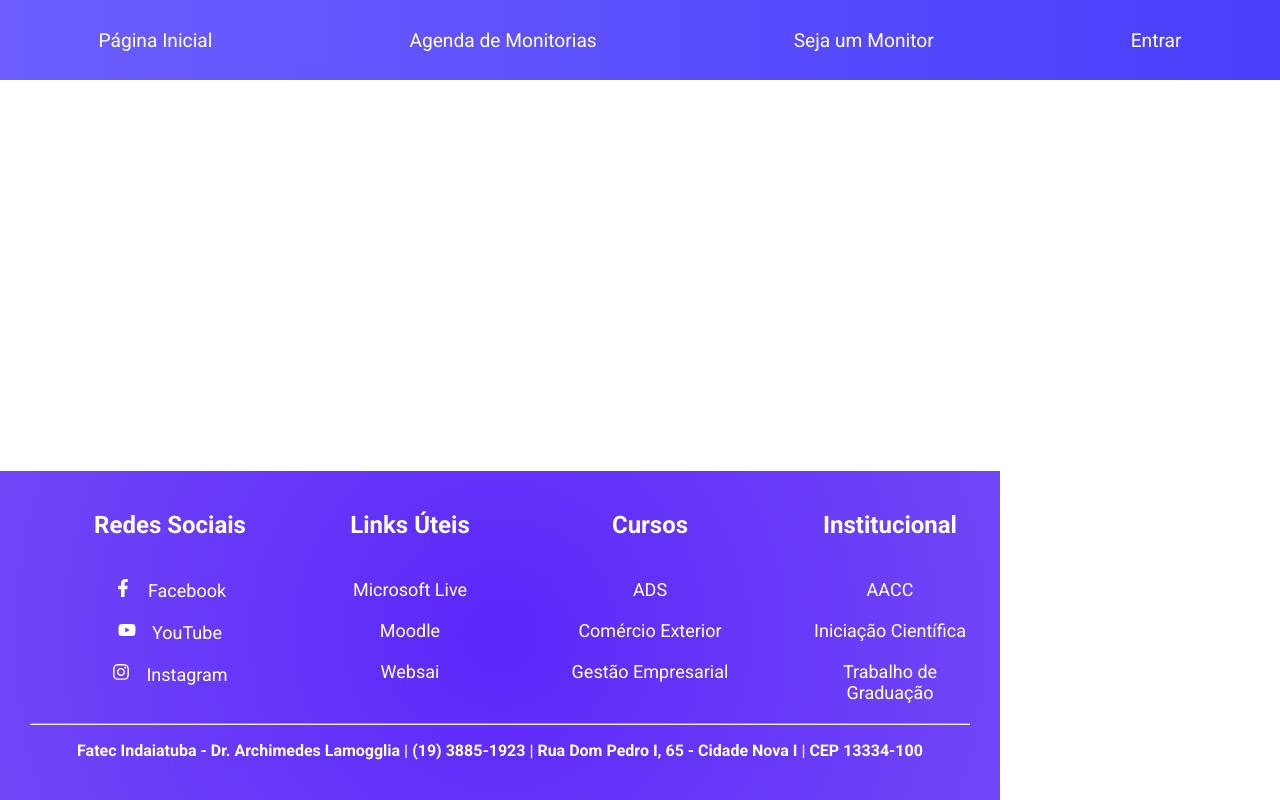
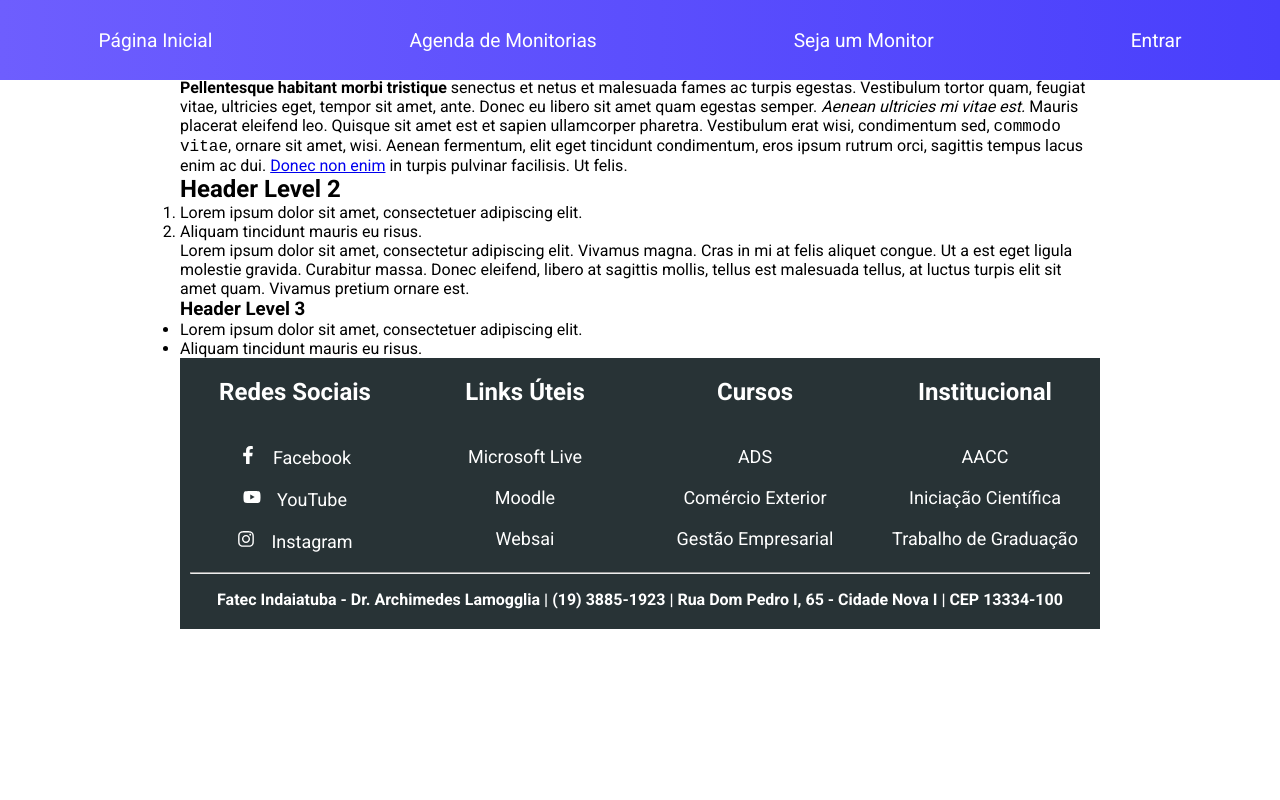
Before and after one commit to cleysondiego/sgm-frontend, a React (Create React App) app: page / in a window 1280 px wide. Built offline with nearby package versions, Linux system fonts and the light colour scheme.

Commit message:
chore: footer stilization

```diff
--- a/src/components/Footer/styles.ts
+++ b/src/components/Footer/styles.ts
@@ -1,23 +1,14 @@
 import styled from 'styled-components';
 
 export const Container = styled.div`
-  padding: 40px 30px;
-  background: radial-gradient(
-    circle,
-    rgba(92, 39, 251, 1) 0%,
-    rgba(112, 71, 247, 1) 100%
-  );
-  position: fixed;
-  left: 0;
-  bottom: 0;
-  width: 100%;
-
-  display: flex;
+  display: block;
+  flex: 1;
   flex-direction: column;
   justify-content: center;
-  max-width: 1000px;
-  height: auto;
-  margin: 0 auto;
+
+  padding: 20px 10px;
+  background: #283336;
+  width: 100%;
 
   h5 {
     display: block;
@@ -34,7 +25,6 @@ export const Column = styled.div`
   display: flex;
   flex-direction: column;
   text-align: center;
-  margin-left: 60px;
 `;
 
 export const Row = styled.div`
--- a/src/pages/Home/index.tsx
+++ b/src/pages/Home/index.tsx
@@ -1,14 +1,55 @@
 import React from 'react';
 import Header from '../../components/Header';
+import { Container, Content } from './styles';
 import Footer from '../../components/Footer';
 // import api from '../../services/api';
 
 const Home: React.FC = () => {
   return (
-    <>
+    <Container>
       <Header />
+      <Content>
+        <h1>HTML Ipsum Presents</h1>
+
+        <p>
+          <strong>Pellentesque habitant morbi tristique</strong> senectus et
+          netus et malesuada fames ac turpis egestas. Vestibulum tortor quam,
+          feugiat vitae, ultricies eget, tempor sit amet, ante. Donec eu libero
+          sit amet quam egestas semper. <em>Aenean ultricies mi vitae est.</em>{' '}
+          Mauris placerat eleifend leo. Quisque sit amet est et sapien
+          ullamcorper pharetra. Vestibulum erat wisi, condimentum sed,{' '}
+          <code>commodo vitae</code>, ornare sit amet, wisi. Aenean fermentum,
+          elit eget tincidunt condimentum, eros ipsum rutrum orci, sagittis
+          tempus lacus enim ac dui. <a href="/">Donec non enim</a> in turpis
+          pulvinar facilisis. Ut felis.
+        </p>
+
+        <h2>Header Level 2</h2>
+
+        <ol>
+          <li>Lorem ipsum dolor sit amet, consectetuer adipiscing elit.</li>
+          <li>Aliquam tincidunt mauris eu risus.</li>
+        </ol>
+
+        <blockquote>
+          <p>
+            Lorem ipsum dolor sit amet, consectetur adipiscing elit. Vivamus
+            magna. Cras in mi at felis aliquet congue. Ut a est eget ligula
+            molestie gravida. Curabitur massa. Donec eleifend, libero at
+            sagittis mollis, tellus est malesuada tellus, at luctus turpis elit
+            sit amet quam. Vivamus pretium ornare est.
+          </p>
+        </blockquote>
+
+        <h3>Header Level 3</h3>
+
+        <ul>
+          <li>Lorem ipsum dolor sit amet, consectetuer adipiscing elit.</li>
+          <li>Aliquam tincidunt mauris eu risus.</li>
+        </ul>
+      </Content>
       <Footer />
-    </>
+    </Container>
   );
 };
 
--- a/src/pages/Home/styles.ts
+++ b/src/pages/Home/styles.ts
@@ -2,9 +2,14 @@ import styled from 'styled-components';
 
 export const Container = styled.div`
   display: flex;
+  flex-direction: column;
 `;
 
 export const Title = styled.h1`
   font-size: 48px;
   color: #3a3a3a;
 `;
+
+export const Content = styled.div`
+  flex: 2;
+`;
```
